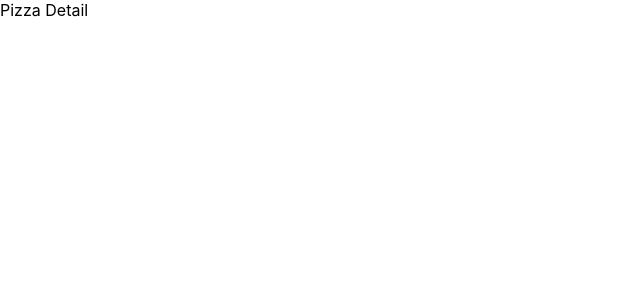
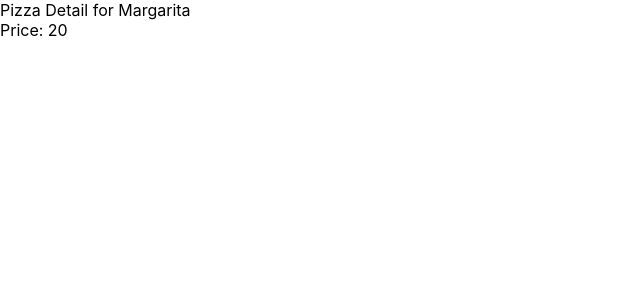
Before and after one commit to Gerson4G/innoscripta-front, a React (Create React App) app: page /pizza/1 in a window 1280 px wide. Shown: the top 300 px of the page, without its empty margins (0-640 px from the left). Built offline with nearby package versions, Linux system fonts and the light colour scheme.

Commit message:
get info

```diff
--- a/src/components/PizzaDetail.jsx
+++ b/src/components/PizzaDetail.jsx
@@ -1,8 +1,14 @@
 import React from 'react';
+import { pizzaData } from '../data/pizzas';
 
-const PizzaDetail = () => {
+const PizzaDetail = ({match}) => {
+    const { params: {id} } = match;
+    const pizza = pizzaData.find( pizza => pizza.id === parseInt(id, 10));
     return(
-        <div>Pizza Detail</div>
+        <div>
+            <div> Pizza Detail for {pizza.title}</div>
+            <div> Price: {pizza.price}</div>
+        </div>
     );
 }
 
```
